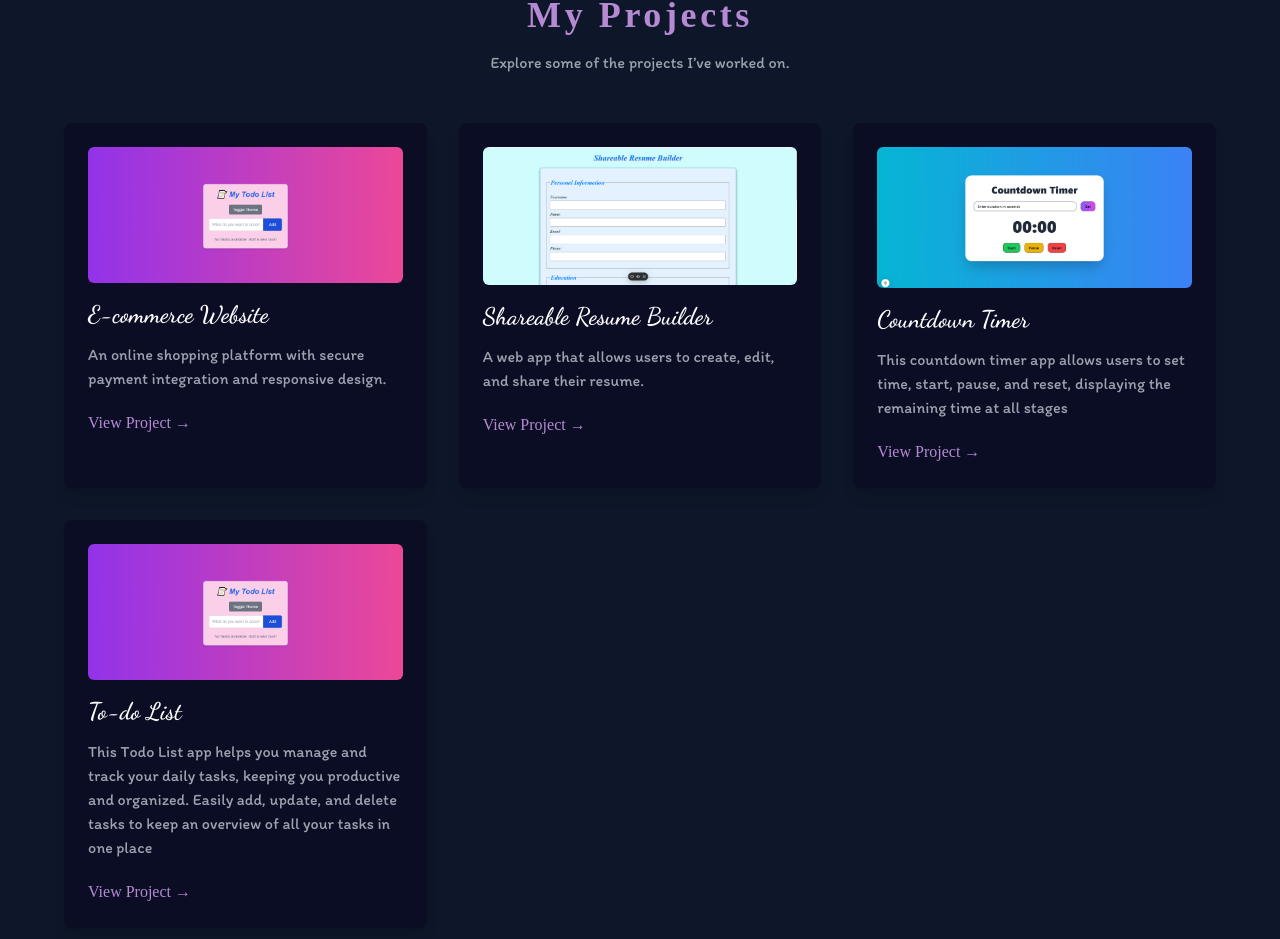
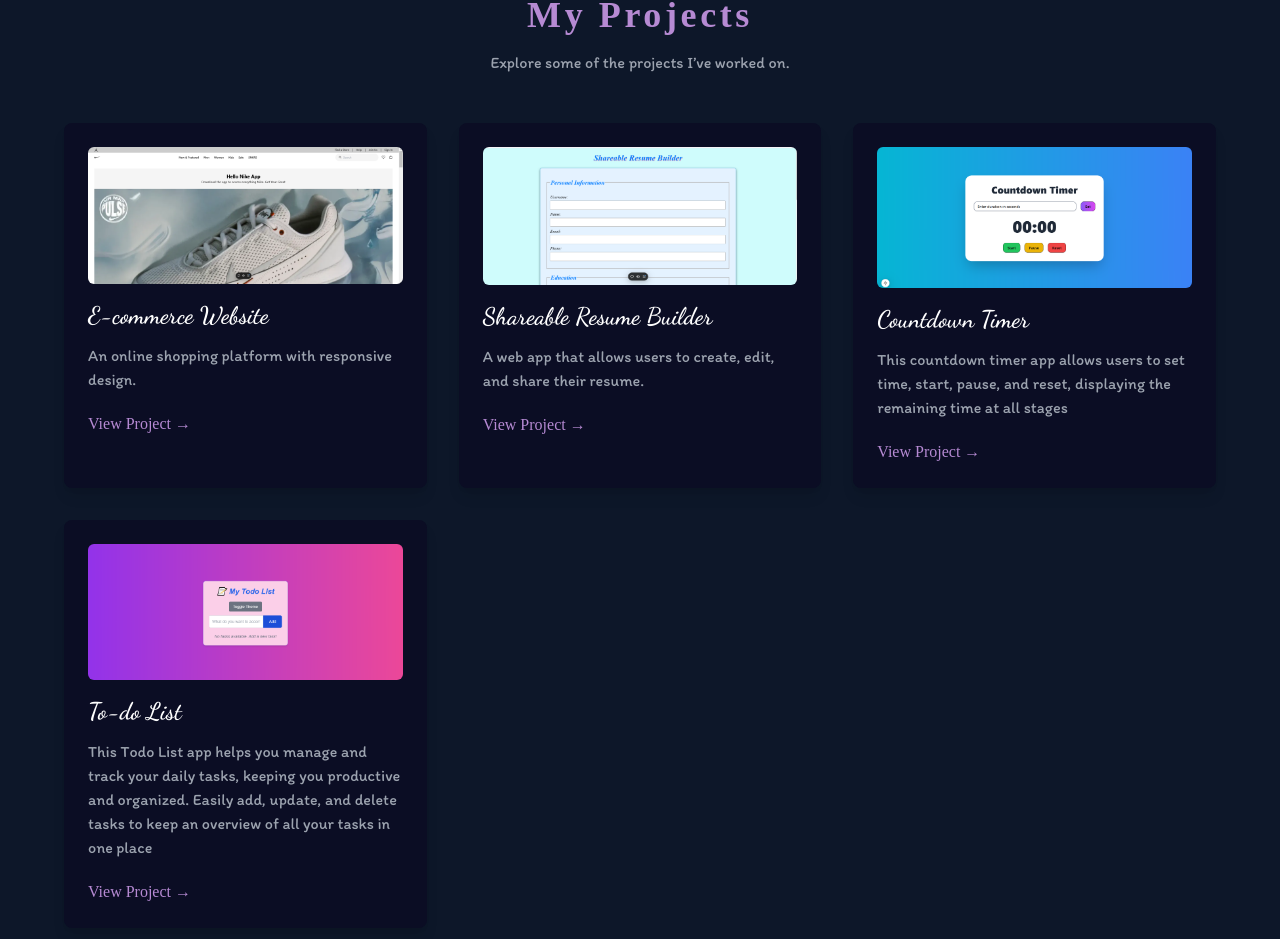
Before and after one commit to BakhtawarAbbasi/portfolio, a Next.js app: page / in a window 1280 px wide. Shown: the part 2383-3322 px from the top of the page. Built offline with nearby package versions, Linux system fonts and the light colour scheme; a web font is replaced by a local one.

Commit message:
update e-commerce

```diff
--- a/app/components/Projects.tsx
+++ b/app/components/Projects.tsx
@@ -12,9 +12,9 @@ type Project = {
 const projects: Project[] = [
   {
     title: "E-commerce Website",
-    description: "An online shopping platform with secure payment integration and responsive design.",
-    link: "/projects/ecommerce",
-    image: "/todo-list.png"
+    description: "An online shopping platform with responsive design.",
+    link: "/https://hackathon-ecommerce-swart.vercel.app/",
+    image: "/e-commerce.png"
   },
   {
     title: "Shareable Resume Builder",
@@ -53,8 +53,8 @@ const ProjectsPage: React.FC = () => {
             <Image
               src={project.image}
               alt={project.title}
-              width={400} // Add a suitable width
-              height={160} // Add a suitable height
+              width={400}
+              height={160}
               className="object-cover rounded-md mb-4 hover:opacity-90 transition-opacity duration-300"
             />
             <h2 className="text-2xl font-semibold text-white font-dancing hover:text-purple-300 transition-colors duration-300">
```
Also changed, not shown: public/e-commerce.png (added).
